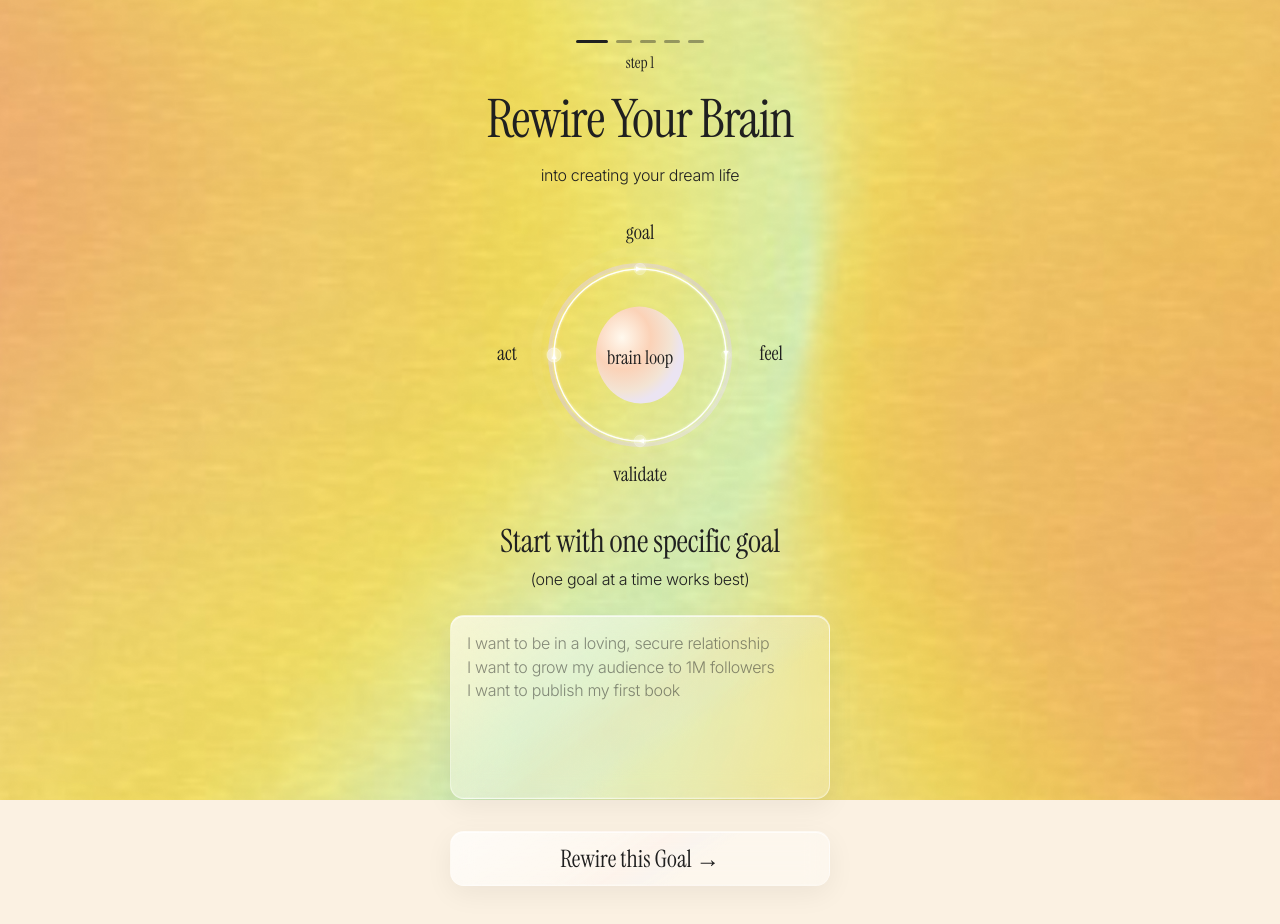
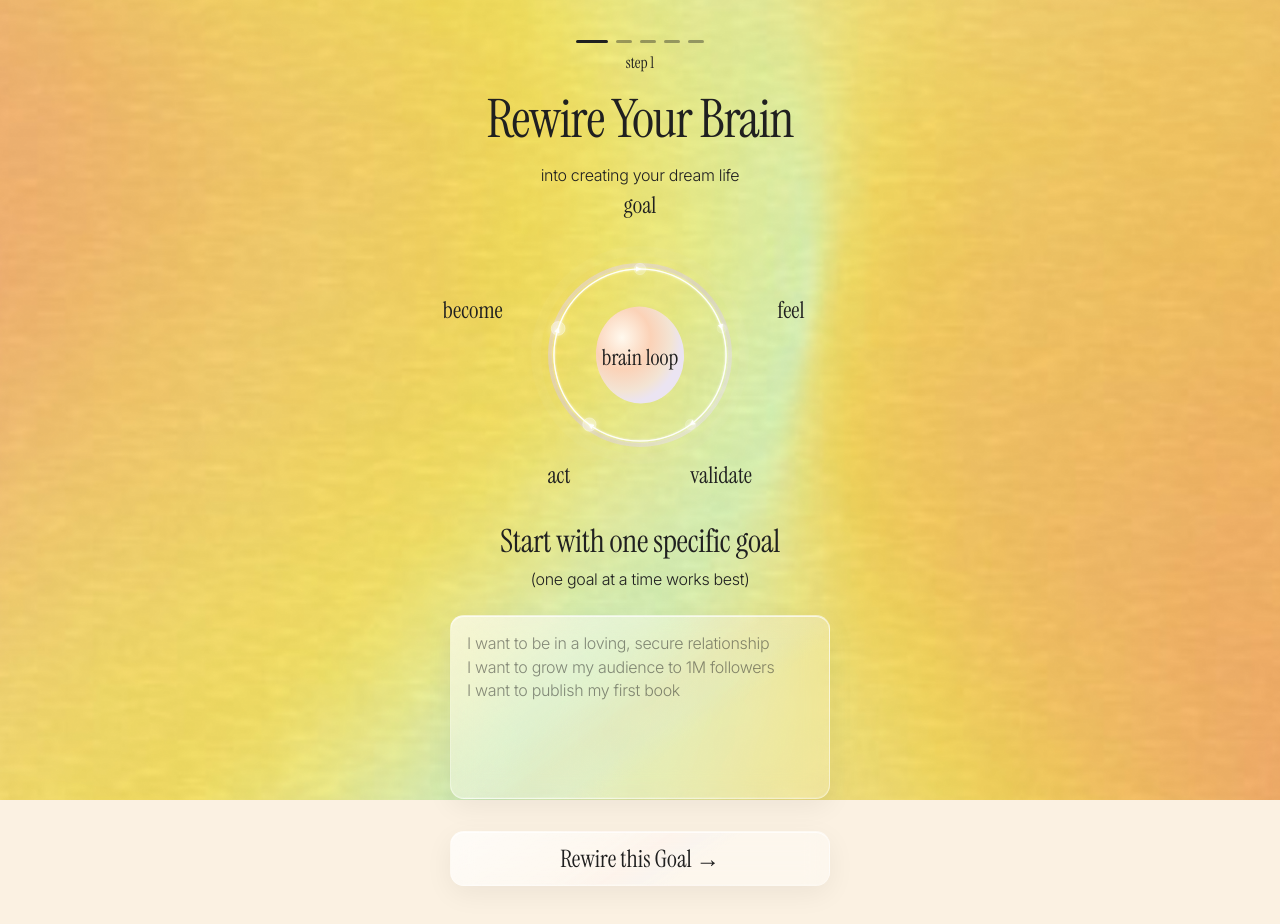
Before and after one commit to Anntkach04/rewire-your-brain-web-app, a React (Vite) app: page / in a window 1280 px wide. Built offline with nearby package versions, Linux system fonts and the light colour scheme.

Commit message:
Update step 1 copy and brain loop diagram labels

```diff
--- a/src/components/RewireCycleDiagram.tsx
+++ b/src/components/RewireCycleDiagram.tsx
@@ -6,19 +6,57 @@ const CY = SIZE / 2;
 const R = 86;
 const labelR = 138;
 
-const fs = 20;
-const centerFs = 19;
+const fs = 23;
+const centerFs = 22;
 const serif = '"Instrument Serif", ui-serif, serif';
 
-const NODE_SPOTS = [
-  { x: 0, y: -R, key: "t", pulseDelay: 0 },
-  { x: R, y: 0, key: "r", pulseDelay: 1.1 },
-  { x: 0, y: R, key: "b", pulseDelay: 2.2 },
-  { x: -R, y: 0, key: "l", pulseDelay: 3.3 },
-] as const;
+const STAGES = ["goal", "feel", "validate", "act", "become"] as const;
+const STAGE_COUNT = STAGES.length;
+const START_ANGLE = -Math.PI / 2;
 
 const BLOB_SCALE = 1.25 * 1.2;
 const BLOB_R = (62 * BLOB_SCALE) / 2;
+
+function spotAt(radius: number, index: number) {
+  const angle = START_ANGLE + (index * 2 * Math.PI) / STAGE_COUNT;
+  return {
+    x: radius * Math.cos(angle),
+    y: radius * Math.sin(angle),
+    angle,
+  };
+}
+
+function arcBetween(radius: number, fromIndex: number) {
+  const from = spotAt(radius, fromIndex);
+  const to = spotAt(radius, (fromIndex + 1) % STAGE_COUNT);
+  return `M ${from.x} ${from.y} A ${radius} ${radius} 0 0 1 ${to.x} ${to.y}`;
+}
+
+function labelLayout(index: number) {
+  const { x, y, angle } = spotAt(labelR, index);
+  const cos = Math.cos(angle);
+  const sin = Math.sin(angle);
+
+  if (Math.abs(cos) > Math.abs(sin)) {
+    return {
+      x: x + (cos > 0 ? 6 : -6),
+      y,
+      textAnchor: cos > 0 ? ("start" as const) : ("end" as const),
+    };
+  }
+
+  return {
+    x,
+    y: y + (sin > 0 ? 10 : -10),
+    textAnchor: "middle" as const,
+  };
+}
+
+const NODE_SPOTS = STAGES.map((key, i) => ({
+  key,
+  ...spotAt(R, i),
+  pulseDelay: i * 0.9,
+}));
 
 export function RewireCycleDiagram({ className = "" }: { className?: string }) {
   return (
@@ -29,11 +67,7 @@ export function RewireCycleDiagram({ className = "" }: { className?: string }) {
       transition={{ duration: 0.55, ease: [0.22, 1, 0.36, 1] }}
       aria-hidden
     >
-      <svg
-        viewBox={`0 0 ${SIZE} ${SIZE}`}
-        className="block h-auto w-full"
-        overflow="visible"
-      >
+      <svg viewBox={`0 0 ${SIZE} ${SIZE}`} className="block h-auto w-full" overflow="visible">
         <defs>
           <radialGradient id="rewire-blob-grad" cx="32%" cy="30%" r="68%">
             <stop offset="0%" stopColor="#FFF9EE" />
@@ -101,10 +135,9 @@ export function RewireCycleDiagram({ className = "" }: { className?: string }) {
               animate={{ opacity: [0.7, 1, 0.7] }}
               transition={{ duration: 3.8, repeat: Infinity, ease: "easeInOut" }}
             >
-              <path d={`M 0 ${-R} A ${R} ${R} 0 0 1 ${R} 0`} markerEnd="url(#rewire-arrow-head)" />
-              <path d={`M ${R} 0 A ${R} ${R} 0 0 1 0 ${R}`} markerEnd="url(#rewire-arrow-head)" />
-              <path d={`M 0 ${R} A ${R} ${R} 0 0 1 ${-R} 0`} markerEnd="url(#rewire-arrow-head)" />
-              <path d={`M ${-R} 0 A ${R} ${R} 0 0 1 0 ${-R}`} markerEnd="url(#rewire-arrow-head)" />
+              {STAGES.map((_, i) => (
+                <path key={i} d={arcBetween(R, i)} markerEnd="url(#rewire-arrow-head)" />
+              ))}
             </motion.g>
           </g>
 
@@ -131,7 +164,6 @@ export function RewireCycleDiagram({ className = "" }: { className?: string }) {
             />
           ))}
 
-          {/* Blob: cx/cy = 0 — exact center of ring */}
           <motion.ellipse
             cx={0}
             cy={0}
@@ -156,46 +188,22 @@ export function RewireCycleDiagram({ className = "" }: { className?: string }) {
             brain loop
           </text>
 
+          {STAGES.map((label, i) => {
+            const { x, y, textAnchor } = labelLayout(i);
+            return (
               <text
-            x={0}
-            y={-labelR + 17}
-            textAnchor="middle"
+                key={label}
+                x={x}
+                y={y}
+                textAnchor={textAnchor}
                 dominantBaseline="middle"
                 fill="#202020"
                 style={{ fontSize: fs, fontFamily: serif }}
               >
-            goal
+                {label}
               </text>
-          <text
-            x={labelR + 5}
-            y={0}
-            textAnchor="end"
-            dominantBaseline="middle"
-            fill="#202020"
-            style={{ fontSize: fs, fontFamily: serif }}
-          >
-            feel
-          </text>
-          <text
-            x={0}
-            y={labelR - 17}
-            textAnchor="middle"
-            dominantBaseline="middle"
-            fill="#202020"
-            style={{ fontSize: fs, fontFamily: serif }}
-          >
-            validate
-          </text>
-          <text
-            x={-labelR - 5}
-            y={0}
-            textAnchor="start"
-            dominantBaseline="middle"
-            fill="#202020"
-            style={{ fontSize: fs, fontFamily: serif }}
-          >
-            act
-          </text>
+            );
+          })}
         </g>
       </svg>
     </motion.div>
```
Lines whose indentation alone changed are shown as unchanged.
